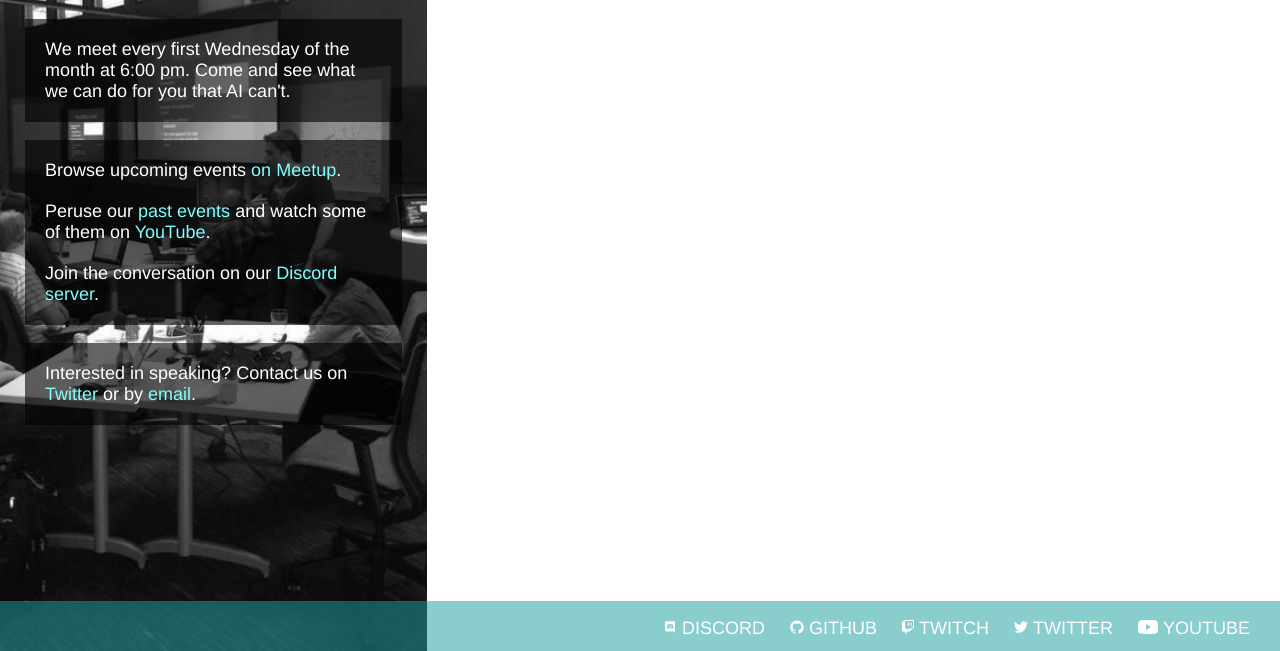
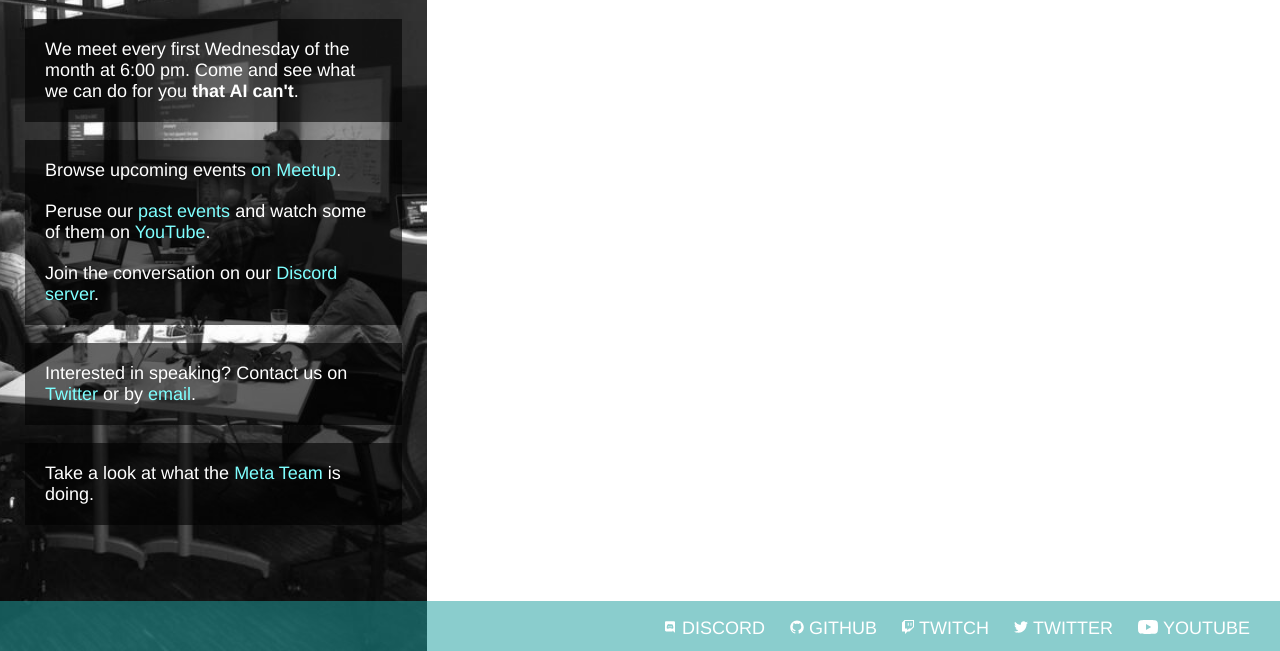
Before and after one commit to columbusjs/columbusjs.github.io, a Jekyll site: the page built from index.html, in a window 1280 px wide, cut to the strip 249-900 px from the top of the page. Built offline with Jekyll 4.4.1, drawn with Linux system fonts in a browser that asks for light colours; the list of posts is cut into pages by our own code.

Commit message:
Core Site Changes

```diff
--- a/_includes/article.html
+++ b/_includes/article.html
@@ -4,17 +4,17 @@
 <article data-post-date="{{ postDate }}">
 
   <header>
-    <h1>
+    <h2>
       {% if post.emoji %}{{ post.emoji }} {% endif %}
       <span>{% if post.speaker %}{{ post.speaker }}: {% endif %}</span>
       <a href="{{ post.url }}">
         {{ post.title }}
       </a>
-    </h1>
+    </h2>
 
-    <h2>
+    <h3>
       {{ post.date | date: "%A, %B %e, %Y @ %l:%M %P %Z" }}
-    </h2>
+    </h3>
   </header>
 
   <main>
--- a/_includes/aside.html
+++ b/_includes/aside.html
@@ -1,6 +1,6 @@
 <aside>
 
-  <p>We meet every first Wednesday of the month at 6:00 pm. Come and see what we can do for you that AI can't.</p>
+  <p>We meet every first Wednesday of the month at 6:00 pm. Come and see what we can do for you <span class="bold">that AI can't</span>.</p>
 
   <ul id="cta">
     <li>
@@ -17,4 +17,6 @@
   <p>Interested in speaking? Contact us on <a href="{{ site.twitter }}">Twitter</a> or
     by <a href="mailto:{{ site.email }}">email</a>.</p>
 
+  <p>Take a look at what the <a href="/meta">Meta Team</a> is doing.</p>
+
 </aside>
--- a/css/site.css
+++ b/css/site.css
@@ -1,4 +1,8 @@
 body {
+  --background-color: #1fa0a085;
+  --bg-color: #1fa0a0;
+  --header-color: #999999;
+
   grid-template-columns: 1fr 2fr;
   font-family: Helvetica, Arial, sans-serif;
   font-size: 18px;
@@ -77,21 +81,20 @@
 }
 
 body>main>article {
-  padding-bottom: 50px;
+  margin-bottom: 3.5em;
 }
 
-body>main>article>header>h1 {
+body>main>article>header>h2 {
   font-size: 24px;
   margin: 0;
-  padding-top: 25px;
   border-bottom-style: solid;
   border-bottom-width: 1px;
 
 }
 
-body>main>article>header>h2 {
+body>main>article>header>h3 {
   font-size: 18px;
-  color: #999999;
+  color: var(--header-color);
   margin: 0;
   padding-top: 8px;
   padding-bottom: 8px;
@@ -212,3 +215,61 @@
     display: none;
   }
 }
+
+article {
+  background-color: #00000033;
+  padding: 1em;
+}
+
+.bold {
+  font-weight: bold;
+}
+
+.definition-header {
+  color: var(--header-color);
+  margin-bottom: 1em;
+}
+.definition {
+  color: var(--header-color);
+  font-family: "Open Sans", Arial, Helvetica, sans-serif;
+  margin-bottom: 0.75em;
+  padding-left: 1em;
+}
+
+.table {
+  width: 100%;
+  border-collapse: collapse;
+  margin-bottom: 1em;
+
+  tr {
+
+    &:nth-child(even) {
+      background-color: #f2f2f2;
+    }
+    &:hover {
+      background-color: #dddddd;
+    }
+
+    th:nth-of-type(1) {
+      width: 20%;
+    }
+    th:nth-of-type(2) {
+      width: 50%;
+    }
+    th:nth-of-type(3) {
+      width: 30%;
+    }
+
+    th {
+      padding-top: 0.75em;
+      padding-bottom: 0.75em;
+      text-align: left;
+      background-color: var(--bg-color);
+      color: white;
+    }
+    td, th {
+      border: 1px solid #dddddd;
+      padding: 0.5em;
+    }
+  }
+}
```
Also changed, not shown: Gemfile (+10 -4 lines), meta.html (added, +124 -0 lines), Gemfile.lock.
